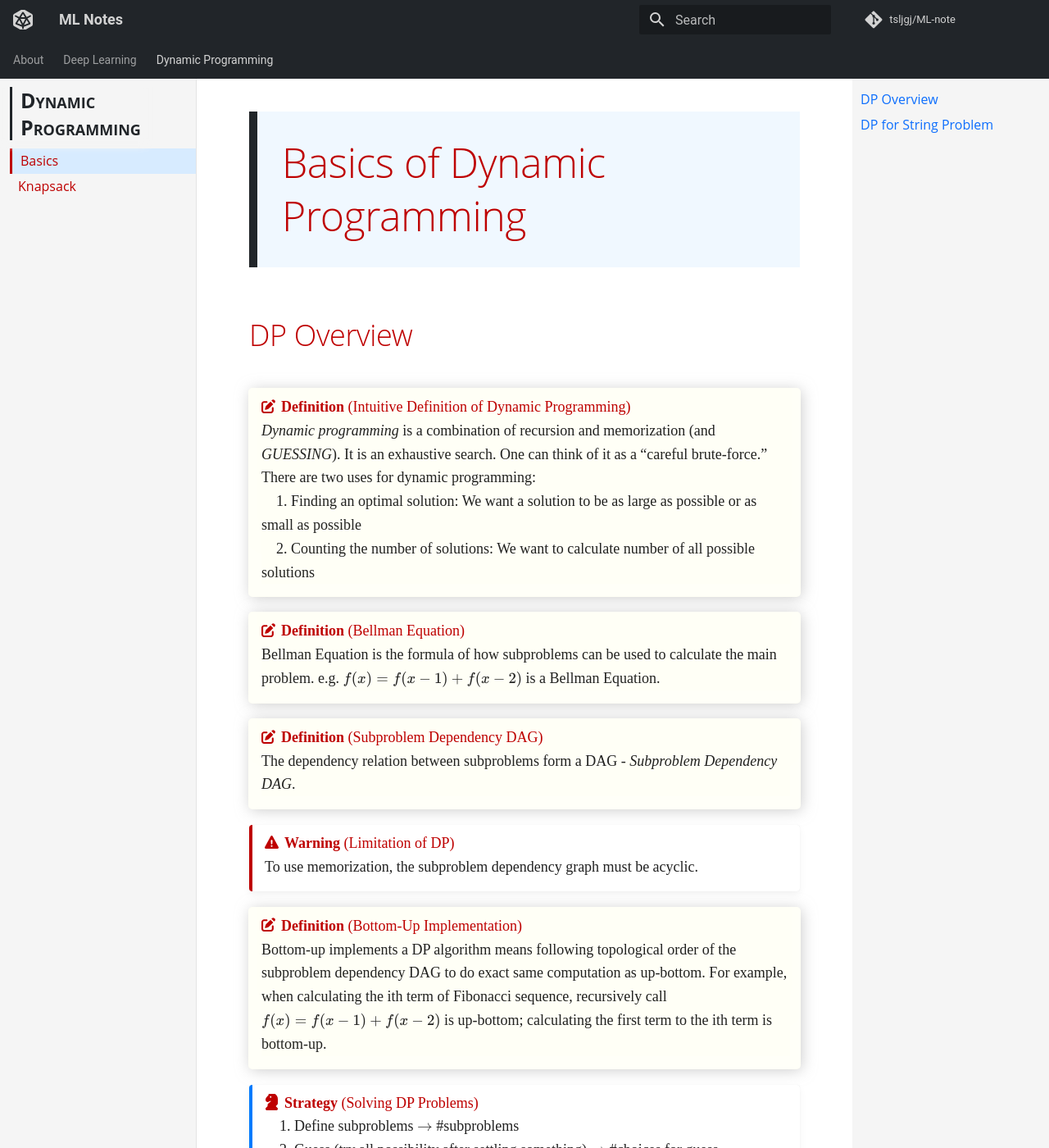
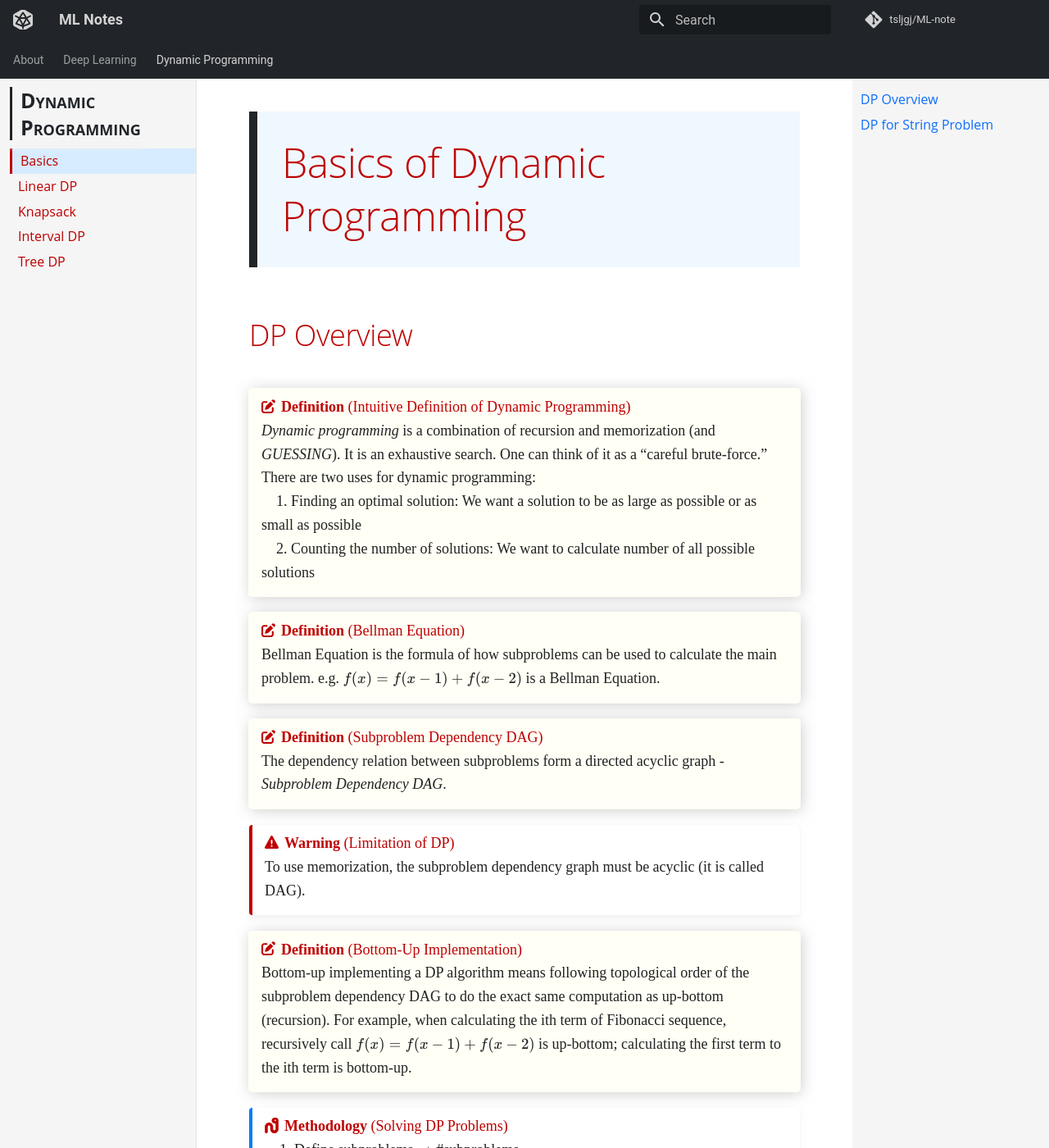
Before and after one commit to tsljgj/ML-note, an MkDocs documentation site: the page built from docs/dp/basics.md, in a window 1280 px wide and 1400 px high. Shown: the whole window at 82% size. Built offline with MkDocs 1.6.1 and Material for MkDocs 9.7.7, drawn with Linux system fonts in a browser that asks for light colours; some web fonts are replaced; comment, search, counter and statistics services are not loaded; some of the changed text lies outside the part shown.

```diff
--- a/docs/dp/basics.md
+++ b/docs/dp/basics.md
@@ -10,15 +10,15 @@
     Bellman Equation is the formula of how subproblems can be used to calculate the main problem. e.g. $f(x) = f(x-1) + f(x-2)$ is a Bellman Equation.
 
 !!! df "**Definition** (Subproblem Dependency DAG)"
-    The dependency relation between subproblems form a DAG - _Subproblem Dependency DAG_.
+    The dependency relation between subproblems form a directed acyclic graph - _Subproblem Dependency DAG_.
 
 !!! wr "**Warning** (Limitation of DP)"
-    To use memorization, the subproblem dependency graph must be acyclic.
+    To use memorization, the subproblem dependency graph must be acyclic (it is called DAG).
 
 !!! df "**Definition** (Bottom-Up Implementation)"
-    Bottom-up implements a DP algorithm means following topological order of the subproblem dependency DAG to do exact same computation as up-bottom. For example, when calculating the ith term of Fibonacci sequence, recursively call $f(x) = f(x-1) + f(x-2)$ is up-bottom; calculating the first term to the ith term is bottom-up.
+    Bottom-up implementing a DP algorithm means following topological order of the subproblem dependency DAG to do the exact same computation as up-bottom (recursion). For example, when calculating the ith term of Fibonacci sequence, recursively call $f(x) = f(x-1) + f(x-2)$ is up-bottom; calculating the first term to the ith term is bottom-up.
 
-!!! st "**Strategy** (Solving DP Problems)"
+!!! mt "**Methodology** (Solving DP Problems)"
     &nbsp;&nbsp;&nbsp;&nbsp;1.  Define subproblems $\rightarrow$ #subproblems<br>
     &nbsp;&nbsp;&nbsp;&nbsp;2.  Guess (try all possibility after settling something) $\rightarrow$ #choices for guess<br>
     &nbsp;&nbsp;&nbsp;&nbsp;3.  Relate subproblem solutions $\rightarrow$ time/subproblem (often similar to guess)<br>
@@ -146,7 +146,7 @@
         To print the plan, we access parent pointers this order: 0, parent[0], parent[parent[0]], ...
 
 ## DP for String Problem
-!!! st "**Strategy** (Picking Subproblem for String/Sequence Input)"
+!!! mt "**Methodology** (Picking Subproblem for String/Sequence Input)"
     When the input is a string or a sequence, consider choosing these as the subproblem: <br>
     &nbsp;&nbsp;&nbsp;&nbsp;1.  suffixes `x[i:]`   $\mathcal{O}(n)$ &nbsp; topo: right to left <br>
     &nbsp;&nbsp;&nbsp;&nbsp;2.  prefixes `x[:i]`   $\mathcal{O}(n)$   &nbsp; topo: left to right <br>
@@ -246,7 +246,7 @@
 
         The key point here is: we cannot define $F[i]$ to be the LIS in $A[1:i]$ as we do not know whether $F[1:N]$ also uses the same subsequence in $F[i]$. In other word, we are not counting all the possibility.
 
-!!! st "**Strategy** (Two Kinds of Guessing)"
+!!! mt "**Methodology** (Two Kinds of Guessing)"
     &nbsp;&nbsp;&nbsp;&nbsp;1.  Guess which subproblem to use to solve bigger subproblem. <br>
     &nbsp;&nbsp;&nbsp;&nbsp;2.  Add more subproblems to guess/remember more (e.g. knapsack)
 
--- a/docs/stylesheets/admonitions.css
+++ b/docs/stylesheets/admonitions.css
@@ -102,7 +102,7 @@
 .md-typeset .admonition.st,
 .md-typeset details.st {
   font-size: 0.9rem;
-  border-color: #047bfd;
+  border-color: #7c4dff;
   background-color: white;
   margin-left: 40px;
   margin-right: 40px;
@@ -140,6 +140,52 @@
 }
 
 .md-typeset .st > .admonition-title {
+  padding-bottom: 0;
+  padding-left: 27px;
+}
+
+/* methodology box */
+.md-typeset .admonition.mt,
+.md-typeset details.mt {
+  font-size: 0.9rem;
+  border-color: #047bfd;
+  background-color: white;
+  margin-left: 40px;
+  margin-right: 40px;
+  padding-bottom: 3px;
+  border-width: 0;
+  border-left-width: 4px;
+  margin-top: 20px;
+  margin-bottom: 20px;
+}
+.md-typeset .mt > p {
+  margin-left: 3px;
+  margin-top: 0;
+  margin-right: 0;
+  background-color: white;
+  padding-left: 0;
+}
+.md-typeset .mt > .admonition-title,
+.md-typeset .mt > summary {
+  margin-left: 0;
+  background-color:  white;
+  color: rgb(190, 0, 0);
+  margin-bottom: 0;
+  padding-left: 24px;
+  font-weight: 500;
+}
+.md-typeset .mt > .admonition-title::before,
+.md-typeset .mt > summary::before {
+  background-color: rgb(190, 0, 0);
+  left: 0;
+  width: 0.85rem;
+  padding-bottom: 0;
+  margin-left: 3px;
+  -webkit-mask-image: var(--md-admonition-icon--mt);
+          mask-image: var(--md-admonition-icon--mt);
+}
+
+.md-typeset .mt > .admonition-title {
   padding-bottom: 0;
   padding-left: 27px;
 }
--- a/mkdocs.yml
+++ b/mkdocs.yml
@@ -12,7 +12,10 @@ nav:
     - Softmax: dl/softmax.md
   - Dynamic Programming:
     - Basics: dp/basics.md
-    - Knapsack: dp/Knapsack.md
+    - Linear DP: dp/linear.md
+    - Knapsack: dp/knapsack.md
+    - Interval DP: dp/interval.md
+    - Tree DP: dp/tree.md
 
 plugins:
   - glightbox
@@ -47,13 +50,14 @@ theme:
       nt: fontawesome/solid/circle-info
       rm: fontawesome/solid/thumbtack
       eg: fontawesome/solid/lightbulb
-      ex: fontawesome/solid/dumbbell
+      ex: fontawesome/solid/rocket
       tm: fontawesome/solid/cube
       sl: fontawesome/solid/check
       im: fontawesome/solid/star
       pf: fontawesome/solid/key
       st: fontawesome/solid/chess-knight
       wr: fontawesome/solid/triangle-exclamation
+      mt: fontawesome/solid/worm
       abstract: fontawesome/solid/book
       info: fontawesome/solid/circle-info
       tip: fontawesome/solid/bullhorn
```
Also changed, not shown: docs/dp/Knapsack.md (+117 -12 lines), docs/dp/interval.md (added, +1 -0 lines), docs/dp/linear.md (added, +1 -0 lines), docs/dp/tree.md (added, +1 -0 lines).
